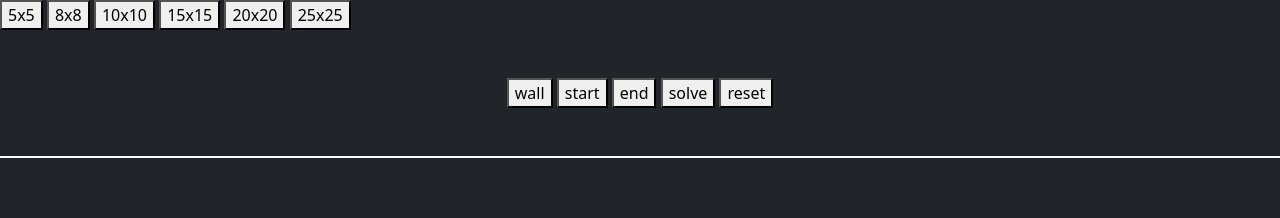
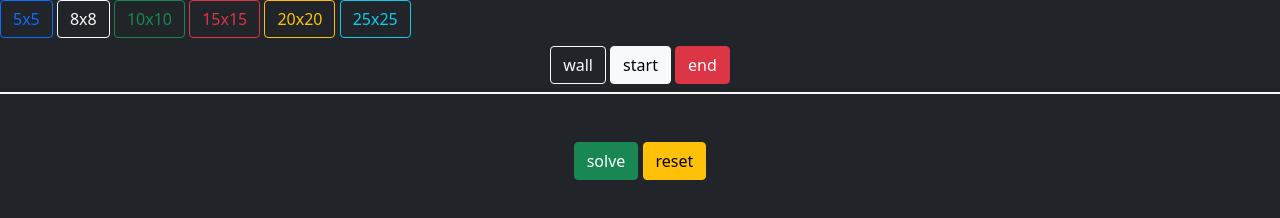
Before and after one commit to SKR301/Maze-Solver, a plain HTML site: page web/index.html in a window 1280 px wide. Shown: the top 218 px of the page. Drawn offline with nearby package versions, Linux system fonts and the light colour scheme.

Commit message:
added button colours #5

```diff
--- a/web/index.html
+++ b/web/index.html
@@ -12,24 +12,27 @@
 </head>
 <body class="bg-dark">
 
-    <button onclick="createMaze(5, 5)">5x5</button>
-    <button onclick="createMaze(8, 8)">8x8</button>
-    <button onclick="createMaze(10, 10)">10x10</button>
-    <button onclick="createMaze(15, 15)">15x15</button>
-    <button onclick="createMaze(20, 20)">20x20</button>
-    <button onclick="createMaze(25, 25)">25x25</button>
+    <button class="btn btn-outline-primary" onclick="createMaze(5, 5)">5x5</button>
+    <button class="btn btn-outline-light" onclick="createMaze(8, 8)">8x8</button>
+    <button class="btn btn-outline-success" onclick="createMaze(10, 10)">10x10</button>
+    <button class="btn btn-outline-danger" onclick="createMaze(15, 15)">15x15</button>
+    <button class="btn btn-outline-warning" onclick="createMaze(20, 20)">20x20</button>
+    <button class="btn btn-outline-info" onclick="createMaze(25, 25)">25x25</button>
     <!-- <button onclick="createMaze(50, 50)">50x50</button> -->
 
-    <center class="mt-5">
-        <button id="wallBtn" onclick="enableWall()">wall</button>
-        <button id="startBtn" onclick="enableStart()">start</button>
-        <button id="endBtn" onclick="enableEnd()">end</button>
-        <button id="solveBtn" onclick="solve()">solve</button>
-        <button id="resetBtn" onclick="reset()">reset</button>
+    <center class="mt-2">
+        <button id="wallBtn" class="btn btn-outline-light" onclick="enableWall()">wall</button>
+        <button id="startBtn" class="btn btn-light" onclick="enableStart()">start</button>
+        <button id="endBtn" class="btn btn-danger" onclick="enableEnd()">end</button>
     </center>
 
-    <div id="maze" class="container-fluid d-flex flex-column mt-5 border border-light" style="width: 1500px;">
+    <div id="maze" class="container-fluid d-flex flex-column mt-2 border border-light" style="width: 1500px;">
     </div>
+
+    <center class="mt-5">
+        <button id="solveBtn" class="btn btn-success" onclick="solve()">solve</button>
+        <button id="resetBtn" class="btn btn-warning" onclick="reset()">reset</button>
+    </center>
 
 </body>
 <script src="js/init.js"></script>
```
Also changed, not shown: web/animation.css (added).
